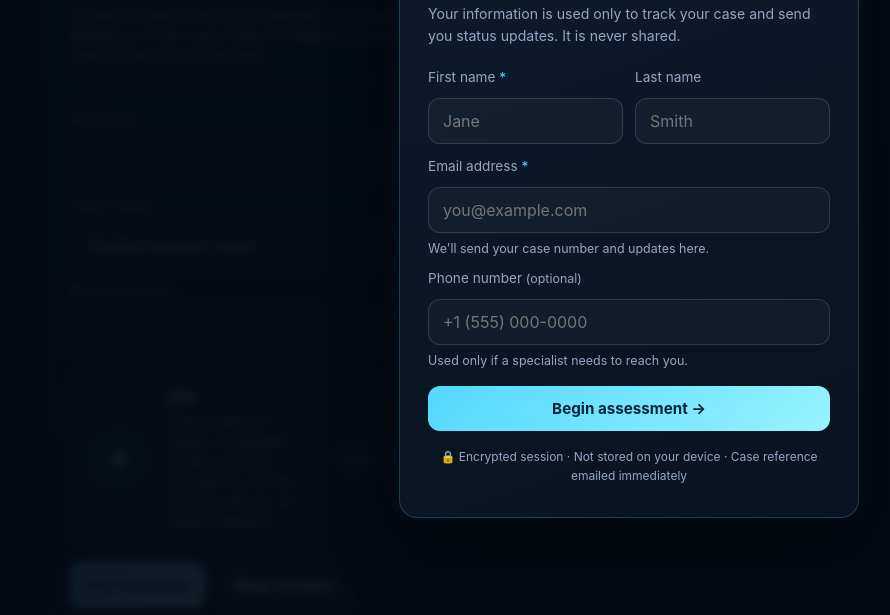
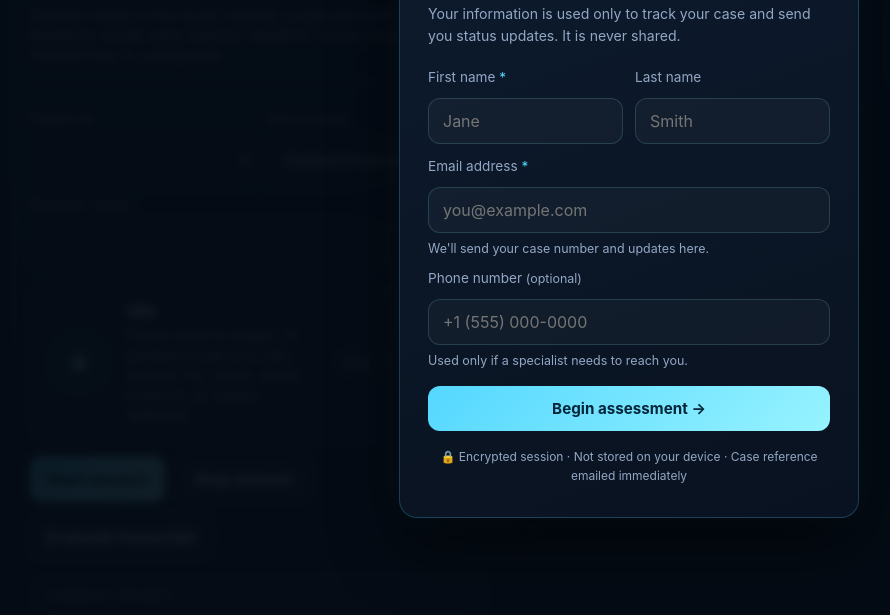
Before and after one commit to agethejedi/KASO_V1, a website: page public/index.html in a window 1280 px wide. Shown: the part 184-799 px from the top of the page, without its empty margins (11-901 px from the left). Drawn offline with Linux system fonts and the light colour scheme; no server answers.

Commit message:
Update styles.css

```diff
--- a/public/styles.css
+++ b/public/styles.css
@@ -44,14 +44,17 @@ body {
 .title h1 { margin: 0; font-size: 1.35rem; }
 .title p { margin: 4px 0 0; color: var(--muted); font-size: 0.95rem; }
 .shell {
-  max-width: 1200px;
+  max-width: 1400px;
   margin: 0 auto;
   padding: 20px;
   display: grid;
   grid-template-columns: 1.2fr 0.8fr;
   gap: 20px;
 }
-.card {
+
+.shell.shell-with-evidence {
+  grid-template-columns: 1.15fr 0.75fr 0.85fr;
+}.card {
   background: linear-gradient(180deg, rgba(13, 27, 45, 0.94), rgba(9, 18, 32, 0.96));
   border: 1px solid var(--line);
   border-radius: var(--radius);
```
